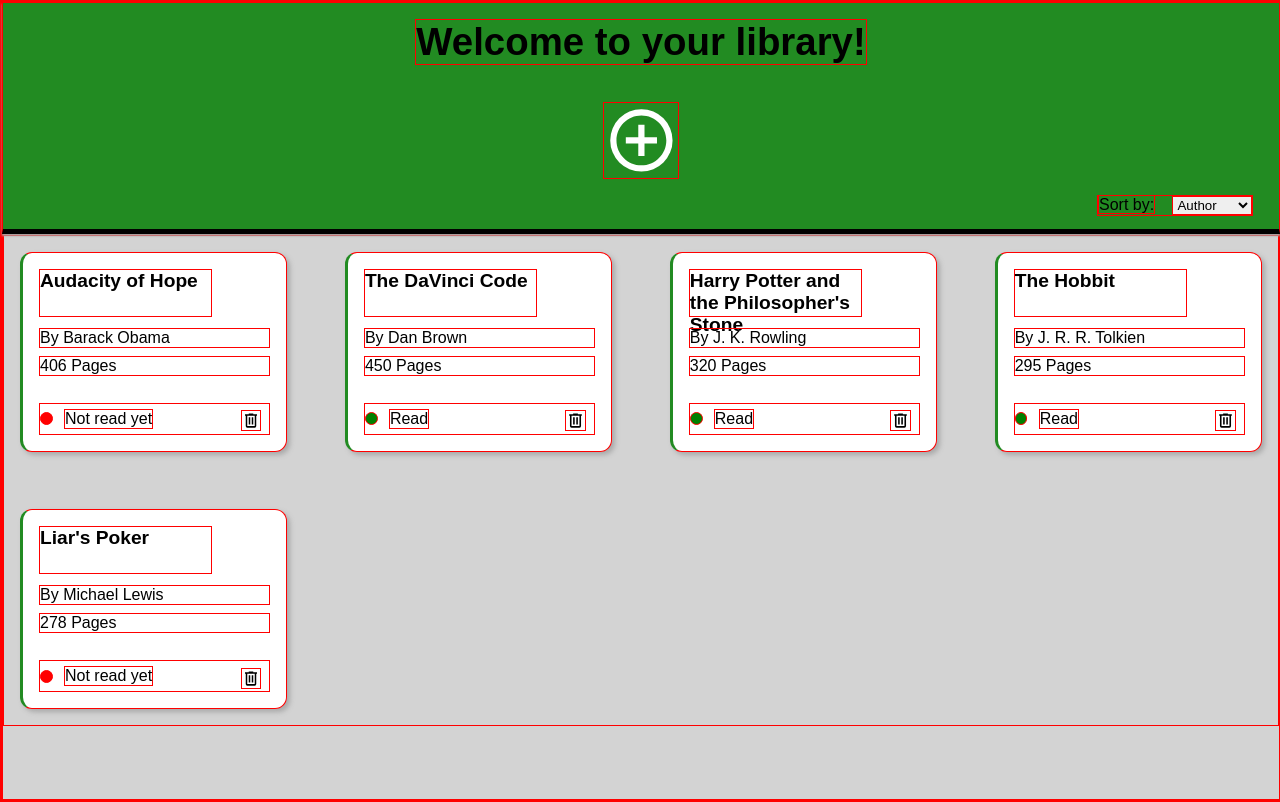
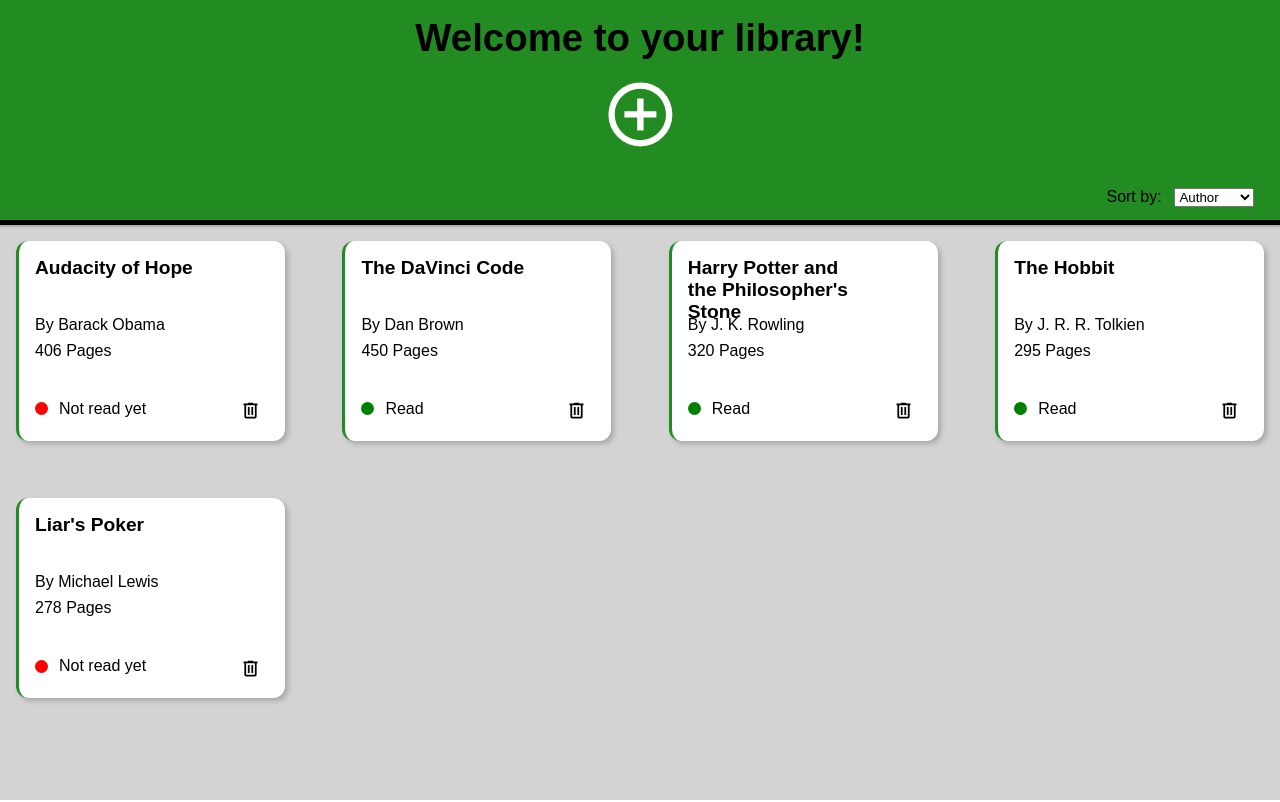
Before and after one commit to skothar3/library-app, a plain HTML site: page index.html in a window 1280 px wide. Drawn offline with Linux system fonts and the light colour scheme; a web font is replaced by a local one.

Commit message:
Add a container around welcome section to group related elements together and move 'New book' p underneath add book button because it looks better

```diff
--- a/index.html
+++ b/index.html
@@ -8,11 +8,13 @@
 </head>
 <body>
   <section>
-    <h1>Welcome to your library!</h1>
-    <p class="hidden">New book</p>
-    <button>
-      <svg xmlns="http://www.w3.org/2000/svg" viewBox="0 0 24 24"><path d="M12,20C7.59,20 4,16.41 4,12C4,7.59 7.59,4 12,4C16.41,4 20,7.59 20,12C20,16.41 16.41,20 12,20M12,2A10,10 0 0,0 2,12A10,10 0 0,0 12,22A10,10 0 0,0 22,12A10,10 0 0,0 12,2M13,7H11V11H7V13H11V17H13V13H17V11H13V7Z" /></svg>
-    </button>
+    <div id="welcome">
+      <h1>Welcome to your library!</h1>
+      <button>
+        <svg xmlns="http://www.w3.org/2000/svg" viewBox="0 0 24 24"><path d="M12,20C7.59,20 4,16.41 4,12C4,7.59 7.59,4 12,4C16.41,4 20,7.59 20,12C20,16.41 16.41,20 12,20M12,2A10,10 0 0,0 2,12A10,10 0 0,0 12,22A10,10 0 0,0 22,12A10,10 0 0,0 12,2M13,7H11V11H7V13H11V17H13V13H17V11H13V7Z" /></svg>
+      </button>
+      <p class="hidden">New book</p>
+    </div>
     <div id="sort-container">
       <label for="sort-by">Sort by:</label>
       <select id="sort-by" name="sort-by">
--- a/style.css
+++ b/style.css
@@ -3,7 +3,7 @@
 
 * {
   box-sizing: border-box;
-  border: 0.5px solid red;
+  /* border: 0.5px solid red; */
   margin: 0;
 }
 
@@ -36,31 +36,34 @@ section {
   position: relative;
   grid-row: 1 / 2;
   background-color: var( --section-color );
-  display: flex;
-  flex-direction: column;
-  align-items: center;
   border-bottom: 5px solid black;
   box-shadow: 0px 2px 2px darkgrey;
 }
 
-section h1 {
+section div#welcome {
+  display: flex;
+  flex-direction: column;
+  align-items: center;
+
+}
+section div#welcome h1 {
   font-size: clamp( 1.6rem, 3vw, 2.8rem );
-  margin: 2vh 0 1vh 0;
+  margin: 2vh 0 2vh 0;
 }
 
-section p {
+section div#welcome p {
   font-size: clamp( 1.1rem, 1.8vw, 1.8rem );
 }
 
-section button {
+section div#welcome button {
   cursor: pointer;
   width: clamp( 3.5rem, 6vw, 8rem );
   padding: 0;
-  margin-bottom: 2vh;
+  margin-bottom: 1vh;
   border: none;
 }
 
-section button svg {
+section div#welcome button svg {
   fill: white;
   background-color: var( --section-color );
   display: block;
@@ -68,21 +71,23 @@ section button svg {
   color: red;
 }
 
-section button svg:hover {
+section div#welcome button svg:hover {
   fill: lightgrey;
 }
 
-section button svg:active {
+section div#welcome button svg:active {
   fill: darkgrey;
 }
 
 section div#sort-container {
-  margin: 0 2vw 1vw auto;
+  display: flex;
+  justify-content: flex-end;
+  gap: 1vw;
+  margin: 0 2vw 1vw 0;
 }
 
 section label {
   font-weight: 500;
-  margin-right: 1vw;
 }
 
 section select {
```
